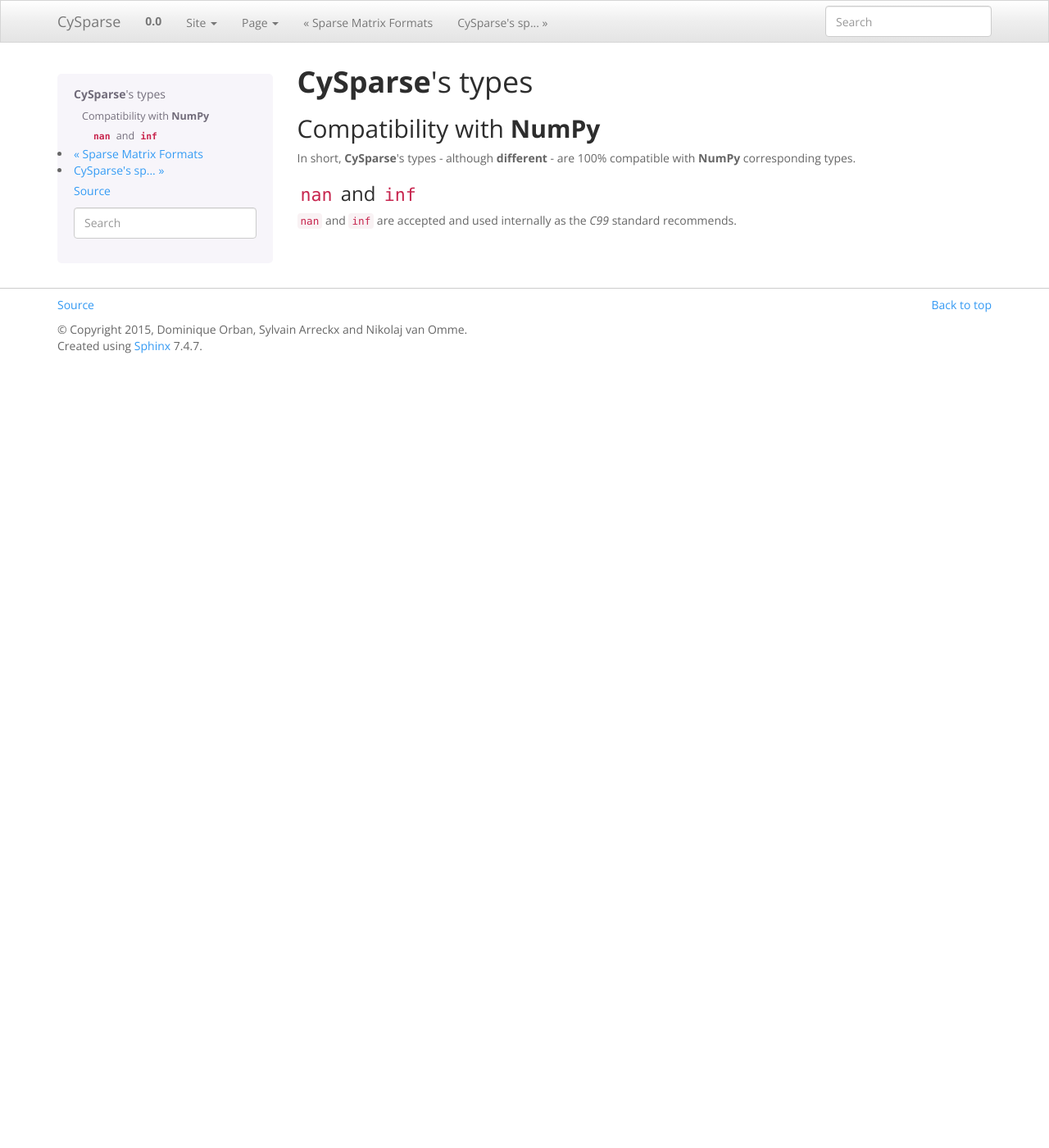
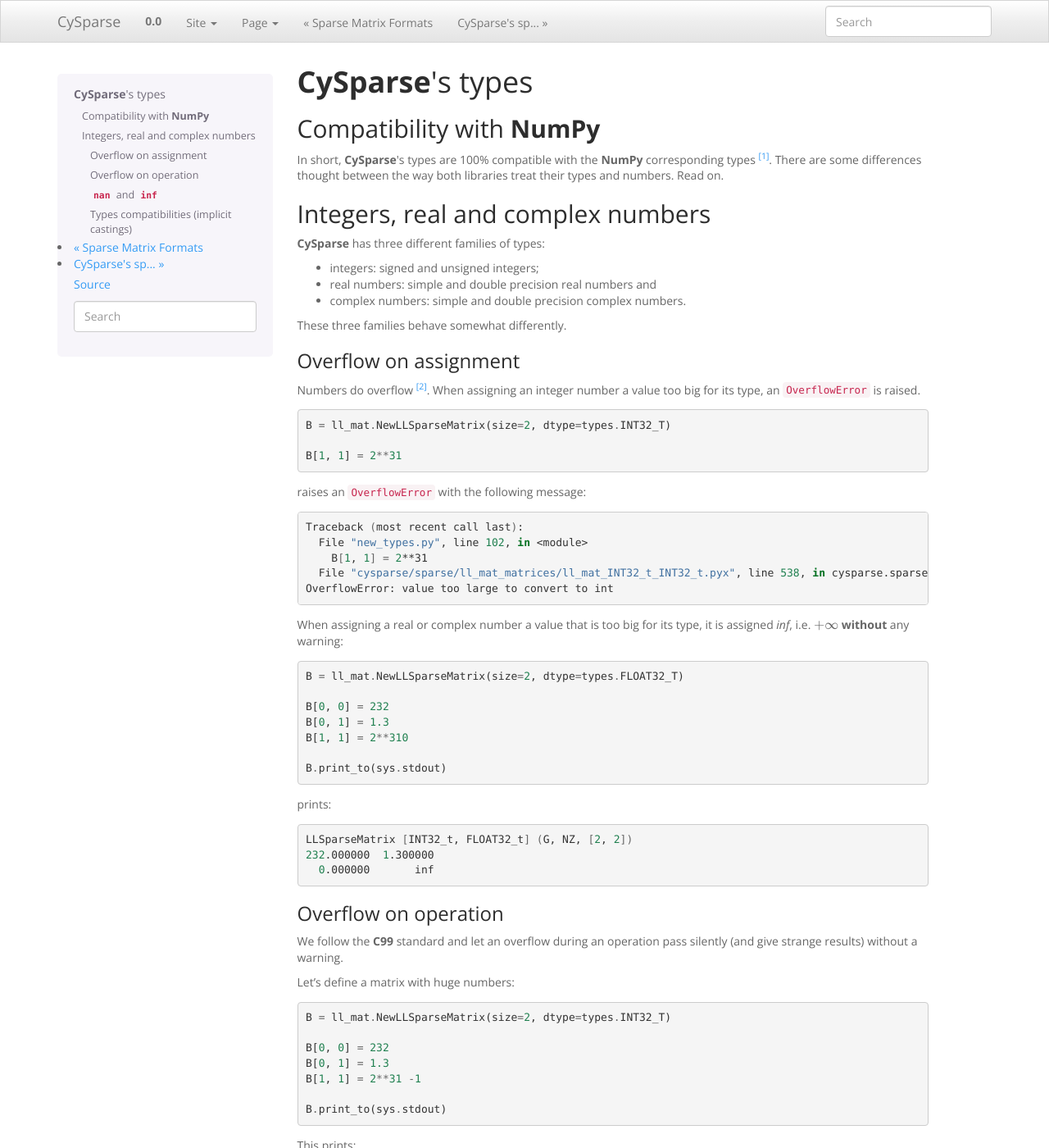
Before and after one commit to PythonOptimizers/cysparse, a Sphinx documentation site: the page built from doc/source/types.rst, in a window 1280 px wide and 1400 px high. Shown: the whole window at 82% size. Built offline with Sphinx 7.4.7, drawn with Linux system fonts in a browser that asks for light colours; formulas are drawn with MathJax 3; some of the changed text lies outside the part shown.

Commit message:
added homemade inf and nan + doc on types

```diff
--- a/doc/source/types.rst
+++ b/doc/source/types.rst
@@ -4,12 +4,175 @@
 :program:`CySparse`\'s types
 ====================================
 
+
 Compatibility with :program:`NumPy`
 =====================================
 
-In short, :program:`CySparse`\'s types - although **different** - are 100% compatible with :program:`NumPy` corresponding types.
+In short, :program:`CySparse`\'s types  are 100% compatible with the :program:`NumPy` corresponding types [#numpy_cysparse_compatible_types]_.
+There are some differences thought between the way both libraries treat their types and numbers. Read on.
+
+Integers, real and complex numbers
+====================================
+
+:program:`CySparse` has three different families of types:
+
+- integers: signed and unsigned integers;
+- real numbers: simple and double precision real numbers and
+- complex numbers: simple and double precision complex numbers.
+
+These three families behave somewhat differently.
+
+Overflow on assignment
+------------------------
+
+Numbers do overflow [#overflow_depends_on_compiler]_. When assigning an integer number a value too big for its type, an ``OverflowError`` is raised.
+
+..  code-block:: python
+
+    B = ll_mat.NewLLSparseMatrix(size=2, dtype=types.INT32_T)
+
+    B[1, 1] = 2**31
+
+raises an ``OverflowError`` with the following message:
+
+..  code-block:: bash
+
+    Traceback (most recent call last):
+      File "new_types.py", line 102, in <module>
+        B[1, 1] = 2**31
+      File "cysparse/sparse/ll_mat_matrices/ll_mat_INT32_t_INT32_t.pyx", line 538, in cysparse.sparse.ll_mat_matrices.ll_mat_INT32_t_INT32_t.LLSparseMatrix_INT32_t_INT32_t.__setitem__ (cysparse/sparse/ll_mat_matrices/ll_mat_INT32_t_INT32_t.c:6565)
+    OverflowError: value too large to convert to int
+
+When assigning a real or complex number a value that is too big for its type,
+it is assigned `inf`, i.e. :math:`+\infty` **without** any warning:
+
+..  code-block:: python
+
+    B = ll_mat.NewLLSparseMatrix(size=2, dtype=types.FLOAT32_T)
+
+    B[0, 0] = 232
+    B[0, 1] = 1.3
+    B[1, 1] = 2**310
+
+    B.print_to(sys.stdout)
+
+prints:
+
+..  code-block:: bash
+
+    LLSparseMatrix [INT32_t, FLOAT32_t] (G, NZ, [2, 2])
+    232.000000  1.300000
+      0.000000       inf
+
+
+
+Overflow on operation
+-----------------------
+
+We follow the :program:`C99` standard and let an overflow during an operation pass silently (and give strange results) without a warning.
+
+Let's define a matrix with huge numbers:
+
+..  code-block:: python
+
+    B = ll_mat.NewLLSparseMatrix(size=2, dtype=types.INT32_T)
+
+    B[0, 0] = 232
+    B[0, 1] = 1.3
+    B[1, 1] = 2**31 -1
+
+    B.print_to(sys.stdout)
+
+This prints:
+
+..  code-block:: bash
+
+    LLSparseMatrix [INT32_t, INT32_t] (G, NZ, [2, 2])
+    232          1
+      0 2147483647
+
+Multiplying ``B`` by itself returns a strange result:
+
+..  code-block:: python
+
+    C = B * B
+    C.print_to(sys.stdout)
+
+prints:
+
+..  code-block:: bash
+
+    53824 -2147483417
+        0           1
+
+
 
 ``nan`` and ``inf``
 ------------------------
 
-``nan`` and ``inf`` are accepted and used internally as the `C99` standard recommends.
+Like :program:`NumPy`, :program:`CySparse` defines ``nan`` and ``inf``. These are compatible with their :program:`NumPy` counterparts and can be used interchangebly. They are used internally as the `C99` standard recommends.
+
+..  code-block:: python
+
+    import cysparse.types.cysparse_types as types
+
+    B = ll_mat.NewLLSparseMatrix(size=2, dtype=types.FLOAT64_T)
+
+    B[0, 0] = 232
+    B[0, 1] = 1.3
+    B[1, 1] = types.inf
+
+    B.print_to(sys.stdout)
+
+This prints:
+
+..  code-block:: bash
+
+    LLSparseMatrix [INT32_t, FLOAT64_t] (G, NZ, [2, 2])
+    232.000000  1.300000
+      0.000000       inf
+
+If we multiply ``B`` by itself, we obtain:
+
+..  code-block:: bash
+
+    LLSparseMatrix [INT32_t, FLOAT64_t] (G, NZ, [2, 2])
+    53824.000000       inf
+        0.000000       inf
+
+as expected.
+
+Types compatibilities (implicit castings)
+----------------------------------------------
+
+Whenever an integer is assigned a real number, :program:`CySparse` assigns the integer part, i.e. takes its ``floor()`` part.
+
+..  code-block:: python
+
+    B = ll_mat.NewLLSparseMatrix(size=2, dtype=types.INT64_T)
+
+    B[0, 0] = 232
+    B[0, 1] = 1.3
+    B[1, 1] = -0.89
+
+This matrix is in fact:
+
+..  code-block:: bash
+
+    LLSparseMatrix [INT32_t, INT64_t] (G, NZ, [2, 2])
+    232  1
+      0  0
+
+Complex number are compatible between them if they don't overflow but otherwise are **not** compatible
+nor with the integer neither with the real numbers.
+
+[TO BE DONE]
+
+..  raw:: html
+
+    <h4>Footnote</h4>
+
+..  [#numpy_cysparse_compatible_types] Behind the hood, both libraries use :program:`C99` types (whenever :program:`NumPy` is compiled with a :program:`C99` compliant compiler).
+    :program:`CySparse` doesn't offer as many different types as :program:`NumPy`.
+
+..  [#overflow_depends_on_compiler] Overflow is compiler-dependent (and compilers are often system-dependent).
```
Also changed, not shown: 6 other files.
